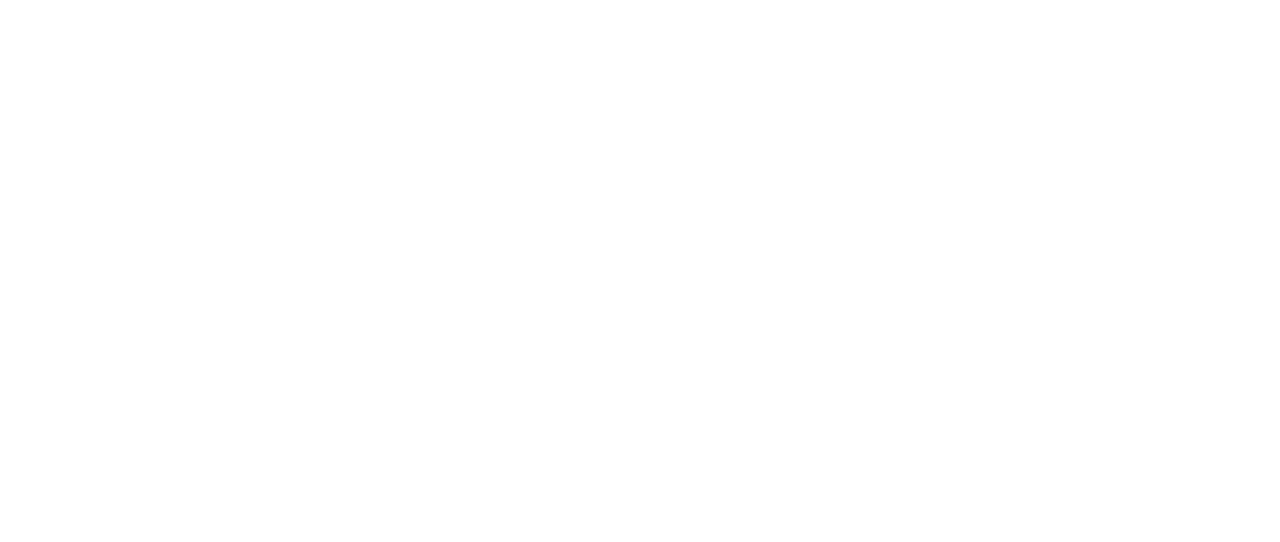
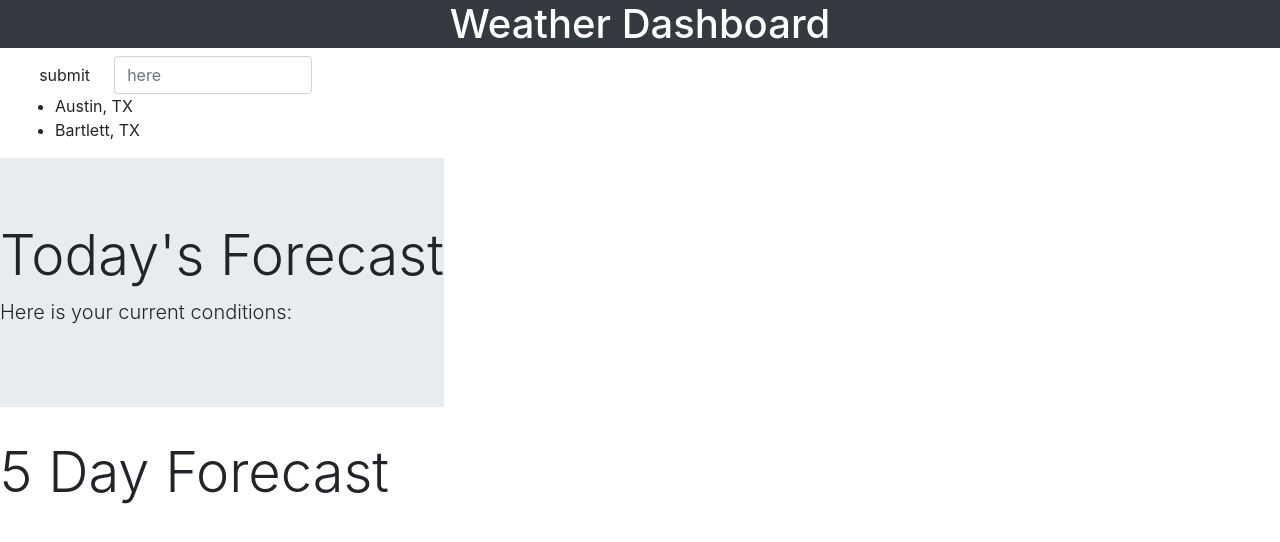
Before and after one commit to dianecandler/weather, a plain HTML site: page index.html in a window 1280 px wide. Drawn offline with nearby package versions, Linux system fonts and the light colour scheme.

Commit message:
new branch, adding content

```diff
--- a/index.html
+++ b/index.html
@@ -22,16 +22,58 @@
 </head>
 
 <body>
-  <!-- identify variables to work with -->
-  <div class="city"></div>
+<header class="bg-dark text-center">
+    <h1 class="text-center text-white ">Weather Dashboard</h1>
+</header>
+
+<div class="row"></div>
+
+
+    <div class="col-4 form-inline"> <!--check col size - could use bootstrap items here!-->
+        <button class="col-3 btn-online btn" type="submit">submit</button>
+        <!-- <button type="button" class="btn btn-secondary btn-sm">Small button</button> not sure what to put in here for button -->
+        <input class="col-6 form-control" type="search" placeholder="here"></input>
+
+        <!-- Bootstrap option for inputs
+        <div class="input-group input-group-sm mb-3">
+            <div class="input-group-prepend">
+              <span class="input-group-text" id="inputGroup-sizing-sm">Small</span>
+            </div>
+            <input type="text" class="form-control" aria-label="Sizing example input" aria-describedby="inputGroup-sizing-sm">
+          </div> -->
+
+
+        <ul> <!--need to automate this in JS but using to create layout-->
+            <!-- source for this:  https://getbootstrap.com/docs/4.5/components/list-group/ -->
+            <li>Austin, TX</li>
+            <li>Bartlett, TX</li>
+        </ul>
+    </div>
+    <!--Daniel recommended ordering row parent with two column children so trying this out-->
+    <div class="col-8"> <!--right side to display city specifics w/5-day below-->
+        <div class="row">
+            <div class="jumbotron jumbotron-fluid"> <!--bootstrap-->
+                <div class="currentD">  <!--div for current day forcast, above 5 day-->
+                    <h3 class="display-4">Today's Forecast</h3>
+                    <p class="lead">Here is your current conditions:</p> <!--don't think I need this but copied from Bootstrap-->
+                </div>
+          </div>
+        </div>
+
+
+        <div class="row">
+            <div class="5D"> <!--div for 5 day forecast under today's forecast-->
+                <h3 class="display-4">5 Day Forecast</h3>
+            </div>
+        </div>
+    </div>
+  <!-- NOTES for Diane - identify variables to work with -->
+  <!-- <div class="city"></div>
   <div class="date"></div>
   <div class="wind"></div>
   <div class="humidity"></div>
   <div class="UV"></div>
-  <div class="temp"></div>
-
-
-
+  <div class="temp"></div> -->
 
 
   <!-- JavaScript links -->
```
